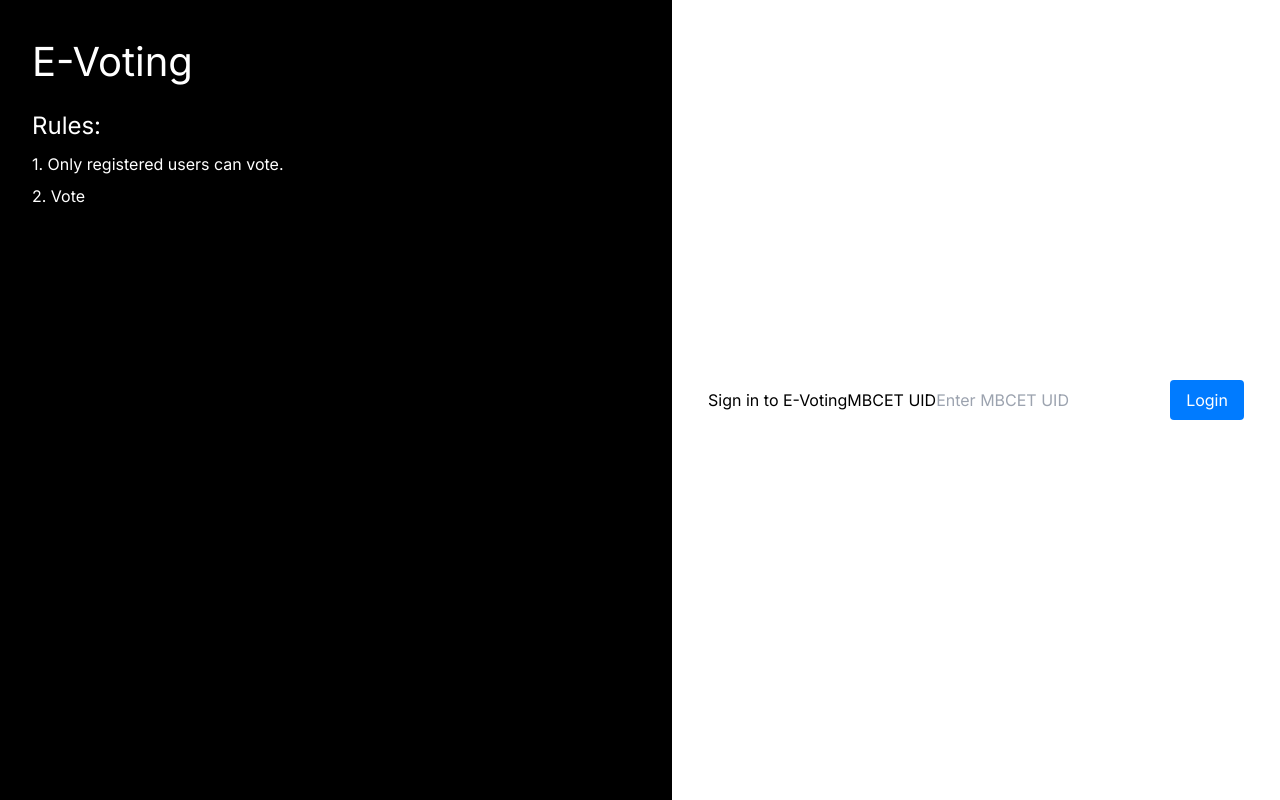
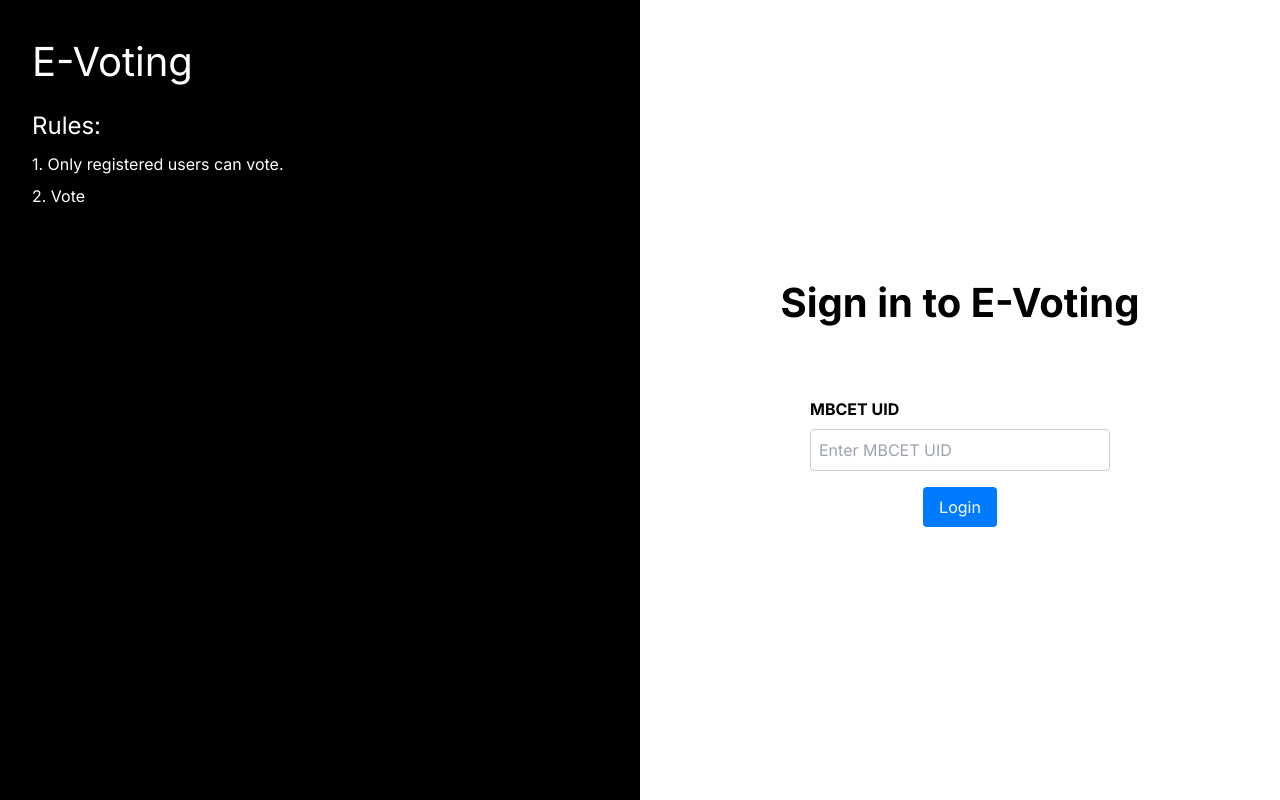
Before and after one commit to TheGhossst/E-voting-app, a Next.js app in the folder my-evoting-app/: page / in a window 1280 px wide. Built offline with nearby package versions, Linux system fonts and the light colour scheme.

Commit message:
styles v3

```diff
--- a/my-evoting-app/styles/Login.module.css
+++ b/my-evoting-app/styles/Login.module.css
@@ -1,31 +1,19 @@
 .container {
     display: flex;
     height: 100vh;
-    background-color: #000000;
 }
 
 .leftSection {
     flex: 1;
     padding: 2rem;
     color: #ffffff;
+    background-color: #000000;
     display: flex;
     flex-direction: column;
     justify-content: flex-start;
     align-items: flex-start;
 }
 
-.description {
-    font-size: 1.2rem;
-    line-height: 1.5;
-}
-
-.rightSection {
-    flex: 1;
-    background-color: #ffffff;
-    display: flex;
-    justify-content: center;
-    align-items: center;
-}
 
 .title {
     font-size: 2.5rem;
@@ -46,6 +34,70 @@
 .rules li {
     margin-bottom: 0.5rem;
 }
+
+.rightSection {
+    flex: 1;
+    padding: 2rem;
+    background-color: #ffffff;
+    color: #000000;
+    display: flex;
+    flex-direction: column;
+    align-items: center;
+    justify-content: center;
+}
+
+.formTitle {
+    text-align: center;
+    font-size: 2.5rem;
+    font-weight: bold;
+    margin-bottom: 2rem;
+}
+
+.divider {
+    margin: 1rem 0;
+    width: 00%;
+    text-align: center;
+    position: relative;
+}
+
+.divider span {
+    background-color: #fff;
+    padding: 0 1rem;
+    position: relative;
+    z-index: 1;
+  }
+
+  .divider:before {
+    content: "";
+    position: absolute;
+    top: 50%;
+    left: 0;
+    width: 100%;
+    height: 1px;
+    background-color: #ccc;
+    z-index: 0;
+}
+
+.formGroup {
+    margin-bottom: 1rem;
+    width: 100%;
+    max-width: 300px;
+}
+
+.formGroup label {
+    display: block;
+    margin-bottom: 0.5rem;
+    font-weight: bold;
+  }
+
+  .formGroup input {
+    width: 100%;
+    padding: 0.5rem;
+    border: 1px solid #ccc;
+    border-radius: 4px;
+  }
+
+
 
 .input {
     padding: 0.5rem;
@@ -71,13 +123,6 @@
     background-color: #0056b3;
 }
 
-.loginContainer {
-    padding: 2rem;
-    border-radius: 0.5rem;
-    box-shadow: 0 0 10px rgba(0, 0, 0, 0.1);
-    max-width: 400px;
-    width: 100%;
-}
 
 .popup {
     position: fixed;
```
